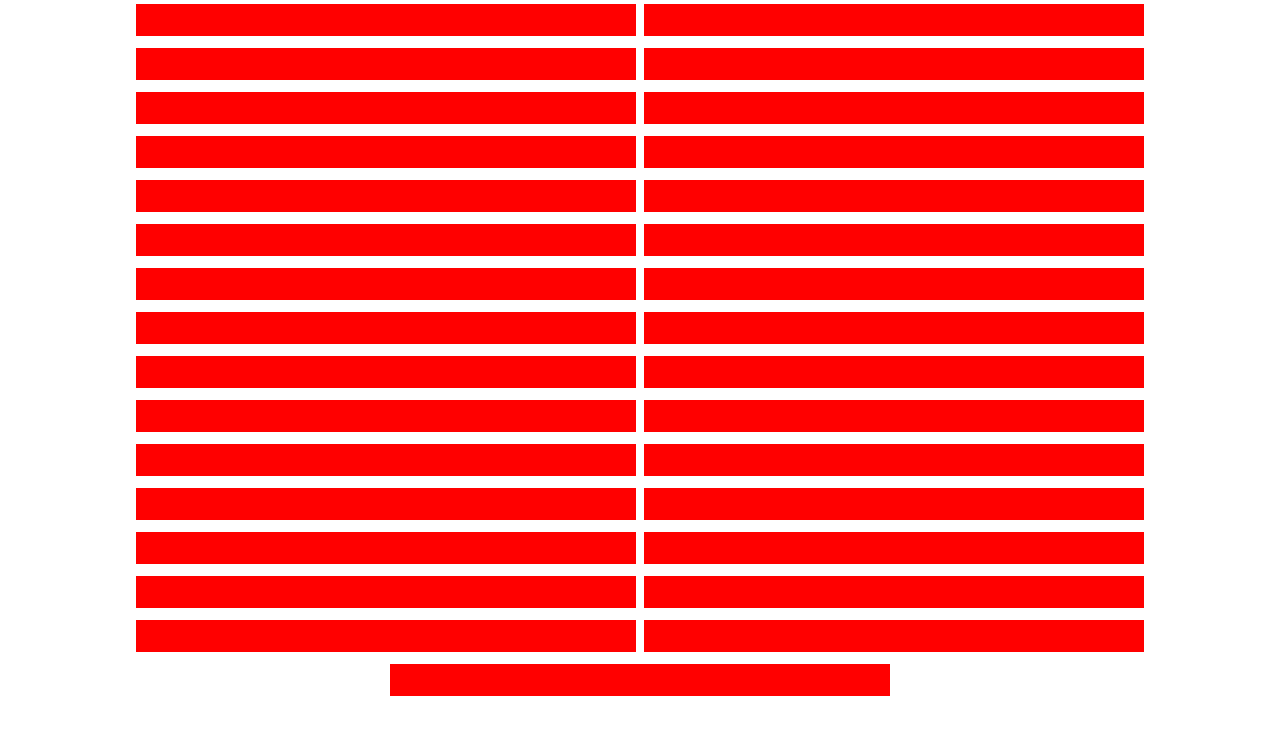
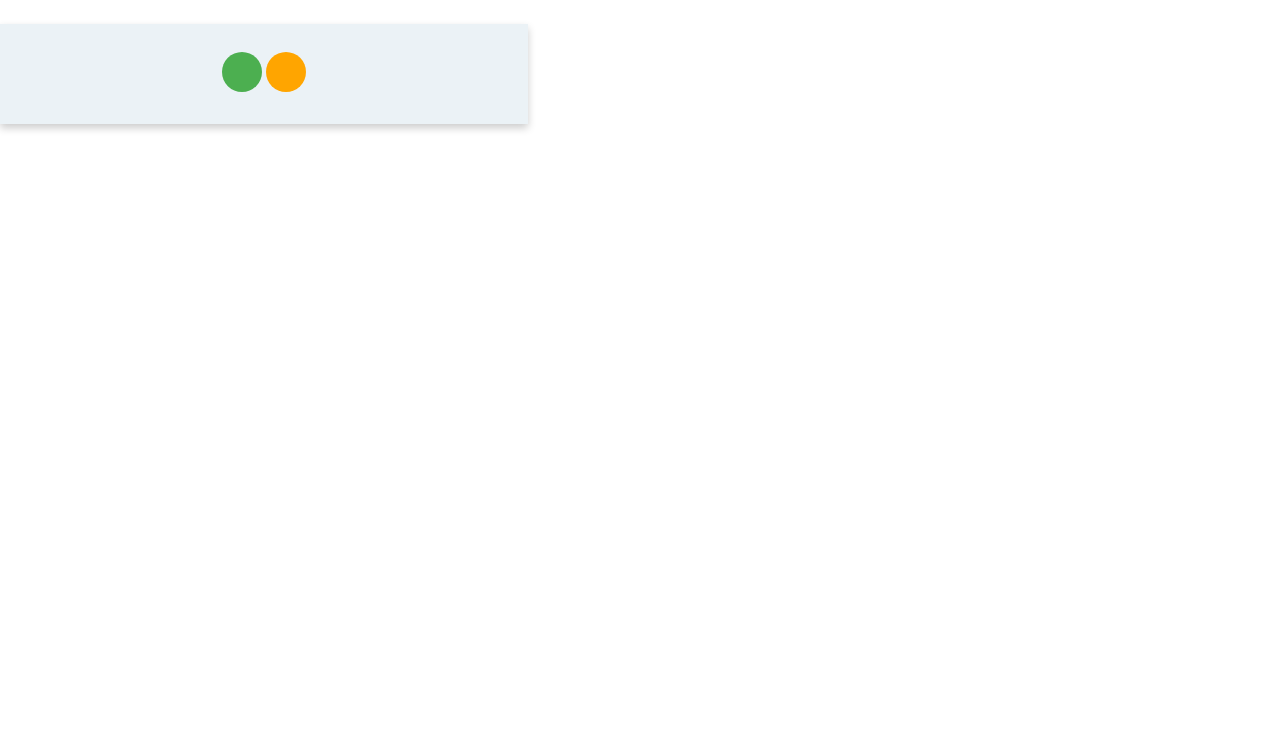
Before and after one commit to Jyolilli/Jyolilli, a React (Create React App) app: page / in a window 1280 px wide. Shown: the top 734 px of the page. Built offline with nearby package versions, Linux system fonts and the light colour scheme.

Commit message:
Add placeholder for profile pic

```diff
--- a/src/App.css
+++ b/src/App.css
@@ -30,13 +30,50 @@
 .App-link {
   color: #61dafb;
 }
-.card-header {
+.card {
+  max-width: 30em;
+  width: calc(100% - 8px);
+  background-color: #86abc529;
+  padding: 1.5em;
+  box-shadow: 0 4px 8px 0 rgba(0, 0, 0, 0.2);
+  transition: 0.3s;
+  margin: 1.5em 0;
+}
+.button {
+  background-color: #4caf50; /* Green */
+  border: none;
+  color: white;
+  padding: 30px;
+  text-align: center;
+  text-decoration: none;
   display: inline-block;
-  width: calc(100% - 8px);
-  max-width: 500px;
-  margin: 4px;
-  height: 2em;
-  background-color: red;
+  font-size: 16px;
+  margin: 4px 2px;
+  cursor: pointer;
+}
+.card-profile-pic {
+  background-color: #4caf50; /* Green */
+  border: none;
+  color: white;
+  padding: 20px;
+  text-align: center;
+  text-decoration: none;
+  display: inline-block;
+  font-size: 16px;
+  margin: 4px 2px;
+  border-radius: 50%;
+}
+.card-emoji-icon {
+  background-color: orange; /* Green */
+  border: none;
+  color: white;
+  padding: 20px;
+  text-align: center;
+  text-decoration: none;
+  display: inline-block;
+  font-size: 16px;
+  margin: 4px 2px;
+  border-radius: 50%;
 }
 
 @keyframes App-logo-spin {
--- a/src/components/Main.tsx
+++ b/src/components/Main.tsx
@@ -4,37 +4,11 @@ import '../App.css';
 function Main() {
   return (
     <div className="main-component">
-      <div className="card-header"></div>
-      <div className="card-header"></div>
-      <div className="card-header"></div>
-      <div className="card-header"></div>
-      <div className="card-header"></div>
-      <div className="card-header"></div>
-      <div className="card-header"></div>
-      <div className="card-header"></div>
-      <div className="card-header"></div>
-      <div className="card-header"></div>
-      <div className="card-header"></div>
-      <div className="card-header"></div>
-      <div className="card-header"></div>
-      <div className="card-header"></div>
-      <div className="card-header"></div>
-      <div className="card-header"></div>
-      <div className="card-header"></div>
-      <div className="card-header"></div>
-      <div className="card-header"></div>
-      <div className="card-header"></div>
-      <div className="card-header"></div>
-      <div className="card-header"></div>
-      <div className="card-header"></div>
-      <div className="card-header"></div>
-      <div className="card-header"></div>
-      <div className="card-header"></div>
-      <div className="card-header"></div>
-      <div className="card-header"></div>
-      <div className="card-header"></div>
-      <div className="card-header"></div>
-      <div className="card-header"></div>
+      <div className="card">
+      <div className="card-profile-pic"></div>
+      <div className="card-emoji-icon"></div>
+      </div>
+
     </div>
   );
 }
```
